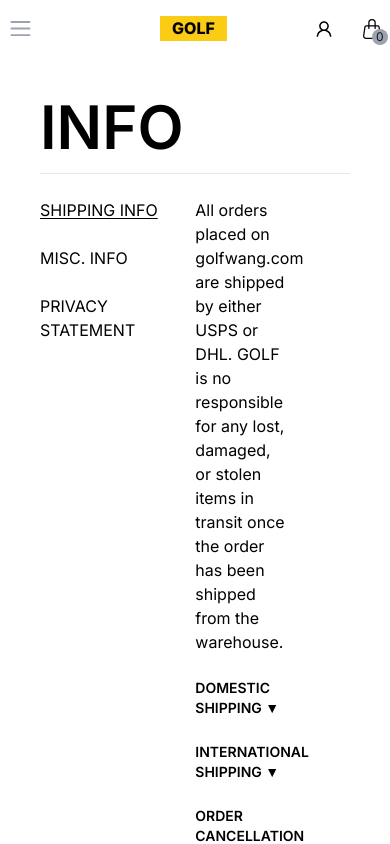
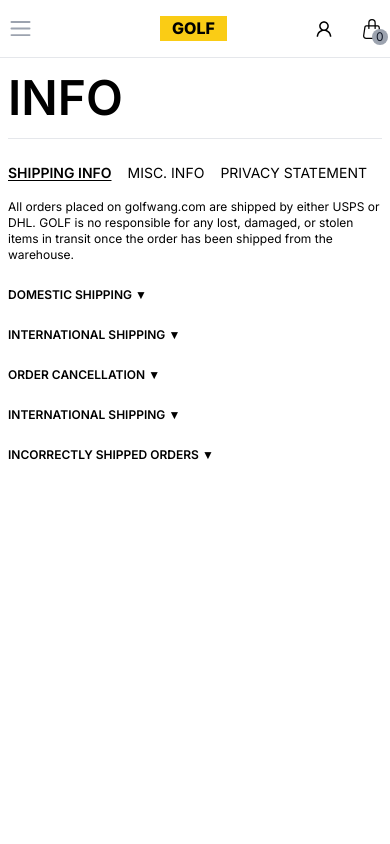
Before and after one commit to Hassan-neu/golfwang, a Next.js app: page /info in a window 390 px wide. Shown: the top 844 px of the page. Built offline with nearby package versions, Linux system fonts and the light colour scheme.

Commit message:
small and medium screen responsiveness added for info page

```diff
--- a/src/app/(pages)/info/page.js
+++ b/src/app/(pages)/info/page.js
@@ -8,12 +8,12 @@
     const [info, setInfo] = useState(<ShippingInfo />);
     const [tab, setTab] = useState("SHIPPING INFO");
     return (
-        <main className="flex flex-col gap-6 px-10 min-h-screen my-6">
-            <div className="text-6xl font-semibold border-b py-4">
+        <main className="flex flex-col gap-6 px-2 md:px-5 lg:px-10 min-h-screen border-t">
+            <div className="text-5xl lg:text-6xl font-semibold border-b py-4 lg:py-6">
                 <h1>INFO</h1>
             </div>
-            <div className="flex gap-4 justify-between">
-                <div className="flex flex-col gap-6">
+            <div className="flex gap-4 flex-col lg:flex-row justify-between">
+                <div className="flex flex-row gap-4 md:justify-between lg:flex-col lg:justify-start lg:gap-5">
                     <TabBtn
                         isActive={tab === "SHIPPING INFO"}
                         onClick={() => {
@@ -42,7 +42,7 @@
                         PRIVACY STATEMENT
                     </TabBtn>
                 </div>
-                <div className="w-3/5">{info}</div>
+                <div className="w-full lg:w-3/5">{info}</div>
             </div>
         </main>
     );
--- a/src/components/info/infoAccordion.jsx
+++ b/src/components/info/infoAccordion.jsx
@@ -8,14 +8,16 @@
         <div className="flex flex-col gap-4">
             <div className="flex flex-col gap-2">
                 <h2
-                    className={`font-semibold text-sm uppercase cursor-pointer ${
+                    className={`font-semibold text-xs md:text-sm uppercase cursor-pointer ${
                         open ? "underline underline-offset-2" : ""
                     }`}
                     onClick={() => setOpen(!open)}
                 >
                     {title} {open ? <>&#x25B2;</> : <>&#x25BC;</>}
                 </h2>
-                {open && <p>{content}</p>}
+                {open && (
+                    <p className="text-xs md:text-sm lg:text-base">{content}</p>
+                )}
             </div>
         </div>
     );
--- a/src/components/info/miscInfo.jsx
+++ b/src/components/info/miscInfo.jsx
@@ -2,10 +2,10 @@
 
 const MiscInfo = () => {
     return (
-        <div className="flex flex-col gap-4 w-3/5">
+        <div className="flex flex-col gap-4 w-full md:w-3/5">
             <div className="flex flex-col gap-2">
-                <h2 className="font-bold text-sm">PAYMENT</h2>
-                <p>
+                <h2 className="font-bold text-xs md:text-sm">PAYMENT</h2>
+                <p className="text-xs md:text-sm lg:text-base">
                     We accept major credit cards (Visa, MasterCard and American
                     Express) via Apple Pay, Shopify Pay, Google Pay and PayPal.
                     We reserve the right to require additional identification
@@ -14,8 +14,10 @@
                 </p>
             </div>
             <div className="flex flex-col gap-2">
-                <h2 className="font-bold text-sm">PRODUCT AVAILABILITY</h2>
-                <p>
+                <h2 className="font-bold text-xs md:text-sm">
+                    PRODUCT AVAILABILITY
+                </h2>
+                <p className="text-xs md:text-sm` lg:text-base">
                     Although availability may be indicated on our website, we
                     cannot guarantee product availability. We reserve the right,
                     without liability or prior notice to revise, discontinue, or
--- a/src/components/info/privacyStatement.jsx
+++ b/src/components/info/privacyStatement.jsx
@@ -2,10 +2,10 @@
 
 const PrivacyStatement = () => {
     return (
-        <div className="flex flex-col gap-4 w-3/5">
+        <div className="flex flex-col gap-4 w-full md:w-3/5">
             <div className="flex flex-col gap-2">
-                <h2 className="font-bold text-sm">GENERAL</h2>
-                <p>
+                <h2 className="font-bold text-xs md:text-sm">GENERAL</h2>
+                <p className="text-xs md:text-sm lg:text-base">
                     Golfwang.com stive to ensure that its services are
                     accessible to people with disabilities. Golfwang.com has
                     invested a significant amount of resources to help ensure
@@ -19,8 +19,8 @@
                 </p>
             </div>
             <div className="flex flex-col gap-2">
-                <h2 className="font-bold text-sm">DISCLAIMER</h2>
-                <p>
+                <h2 className="font-bold text-xs md:text-sm">DISCLAIMER</h2>
+                <p className="text-xs md:text-sm lg:text-base">
                     Golfwang.com continues its effort to constantly improve the
                     accessiblity of its site and services in the belief that it
                     is our collective moral obligation to allow seamless,
@@ -36,8 +36,8 @@
             </div>
 
             <div className="flex flex-col gap-2">
-                <h2 className="font-bold text-sm">HERE FOR YOU</h2>
-                <p>
+                <h2 className="font-bold text-xs md:text-sm">HERE FOR YOU</h2>
+                <p className="text-xs md:text-sm lg:text-base">
                     If you are experiencing difficulty with any content on
                     Golgwang.com or require any assistance with any part of our
                     site, please contact us during normal business hours as
@@ -45,8 +45,8 @@
                 </p>
             </div>
             <div className="flex flex-col gap-2">
-                <h2 className="font-bold text-sm">CONTACT US</h2>
-                <p>
+                <h2 className="font-bold text-xs md:text-sm">CONTACT US</h2>
+                <p className="text-xs md:text-sm lg:text-base">
                     If you wish to report an accessiblity issue, have any
                     questions or need assistance, please contact Golfwang.com
                     via Customer Support.
--- a/src/components/info/shippingInfo.jsx
+++ b/src/components/info/shippingInfo.jsx
@@ -3,8 +3,8 @@
 import { policies } from "@/utils/policies";
 const ShippingInfo = () => {
     return (
-        <div className="flex flex-col gap-6 w-3/5">
-            <p>
+        <div className="flex flex-col gap-6 w-full md:w-3/5">
+            <p className="text-xs md:text-sm lg:text-base">
                 All orders placed on golfwang.com are shipped by either USPS or
                 DHL. GOLF is no responsible for any lost, damaged, or stolen
                 items in transit once the order has been shipped from the
--- a/src/components/info/tabBtn.jsx
+++ b/src/components/info/tabBtn.jsx
@@ -3,8 +3,8 @@
 const TabBtn = ({ children, isActive, onClick }) => {
     return (
         <button
-            className={`text-left ${
-                isActive ? "underline underline-offset-2" : ""
+            className={`text-left text-sm md:text-lg ${
+                isActive ? "underline underline-offset-2 font-semibold" : ""
             }`}
             onClick={() => onClick()}
         >
```
